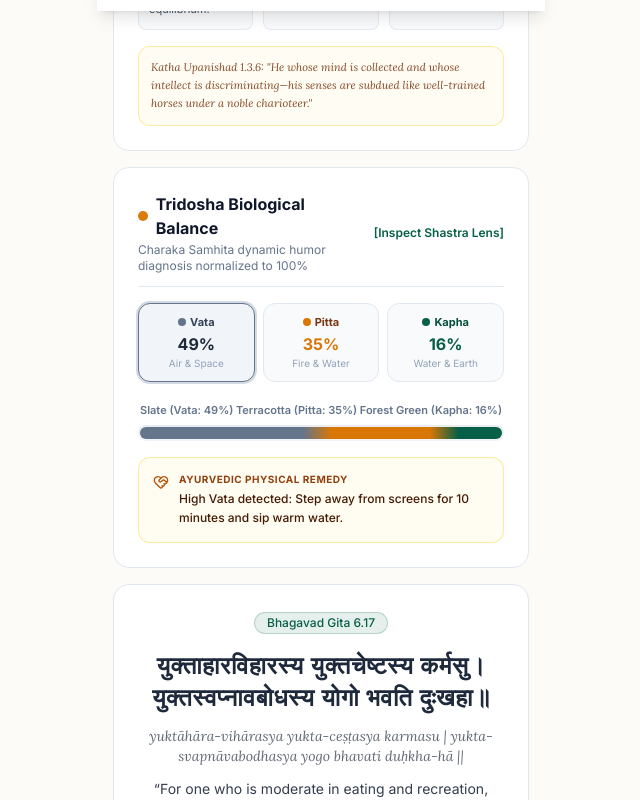
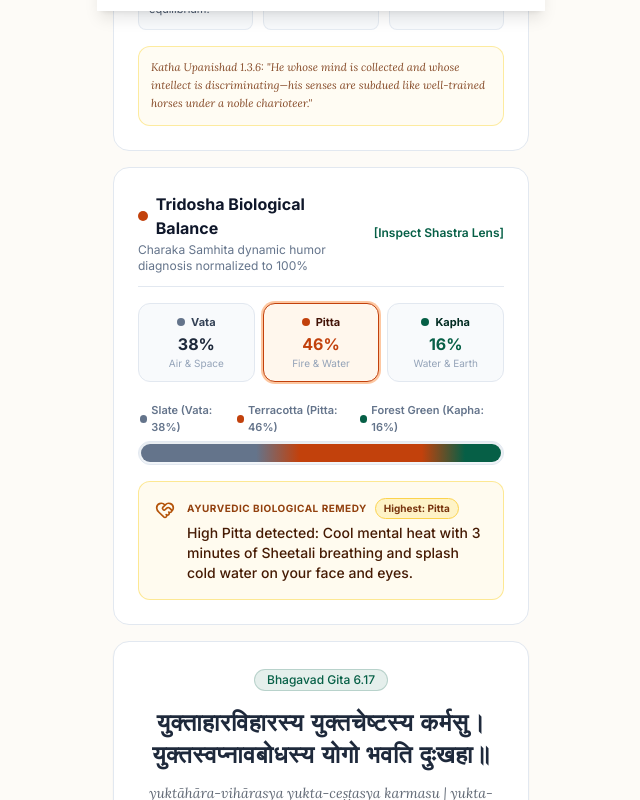
Before and after one commit to aayushm-stack/AAMIGA_serror, a React (Vite) app: page / in a window 1280 px wide. Shown: the part 789-1589 px from the top of the page, without its empty margins (319-959 px from the left). Built offline with nearby package versions, Linux system fonts and the light colour scheme.

Commit message:
feat(dosha): implement dynamic biological monitor with normalized dosha spikes and soft shifting gradient

```diff
--- a/src/components/Chariot/TridoshaBar.tsx
+++ b/src/components/Chariot/TridoshaBar.tsx
@@ -1,7 +1,7 @@
 import React from 'react';
 import { useBrahmaPath } from '../../context/BrahmaPathContext';
 import { DoshaType } from '../../types/iks';
-import { Sparkles, HeartHandshake, ShieldCheck } from 'lucide-react';
+import { HeartHandshake, Sparkles } from 'lucide-react';
 
 export interface TridoshaBarProps {
   vata?: number;
@@ -16,12 +16,12 @@ export interface TridoshaBarProps {
 /**
  * Tridosha Biological Balance visualizer.
  * Normalizes Vata, Pitta, and Kapha to strictly equal 100%,
- * renders a soft horizontal shifting color gradient:
+ * renders a soft, horizontal shifting color gradient:
  * - Slate (#64748B) for Vata (Air/Space)
- * - Terracotta (#D97706) for Pitta (Fire/Water)
+ * - Terracotta (#C2410C) for Pitta (Fire/Water)
  * - Forest Green (#065F46) for Kapha (Water/Earth)
  *
- * Below the gradient, outputs a compassionate, one-line physical remedy.
+ * Below the gradient, outputs a dynamic, compassionate Ayurvedic physical remedy.
  */
 export const TridoshaBar: React.FC<TridoshaBarProps> = ({
   vata,
@@ -43,36 +43,65 @@ export const TridoshaBar: React.FC<TridoshaBarProps> = ({
 
   // Strict normalization guaranteeing vataPct + pittaPct + kaphaPct === 100%
   const total = rawVata + rawPitta + rawKapha || 1;
-  const vataPct = Math.max(5, Math.round((rawVata / total) * 100));
-  const pittaPct = Math.max(5, Math.round((rawPitta / total) * 100));
-  // Guarantee exact sum of 100%
-  const kaphaPct = Math.max(5, 100 - (vataPct + pittaPct));
+  let vataPct = Math.round((rawVata / total) * 100);
+  let pittaPct = Math.round((rawPitta / total) * 100);
+  let kaphaPct = 100 - (vataPct + pittaPct);
 
-  // Active dominant dosha
+  // Safety bounds
+  if (kaphaPct < 0) {
+    pittaPct += kaphaPct;
+    kaphaPct = 0;
+  } else if (kaphaPct > 100) {
+    kaphaPct = 100;
+    vataPct = 0;
+    pittaPct = 0;
+  }
+
+  // Active dominant / highest dosha
   const activeDominant: DoshaType =
-    dominantDosha ?? diag?.aggravatedDosha ?? (
-      vataPct >= pittaPct && vataPct >= kaphaPct
-        ? 'Vata'
-        : pittaPct >= vataPct && pittaPct >= kaphaPct
-        ? 'Pitta'
-        : 'Kapha'
-    );
+    dominantDosha ??
+    diag?.aggravatedDosha ??
+    (vataPct >= pittaPct && vataPct >= kaphaPct
+      ? 'Vata'
+      : pittaPct >= vataPct && pittaPct >= kaphaPct
+      ? 'Pitta'
+      : 'Kapha');
 
-  // Compassionate one-line physical remedy
-  const physicalRemedy =
-    remedy ??
-    diag?.physicalRemedy ??
-    (activeDominant === 'Vata'
-      ? 'High Vata detected: Step away from screens for 10 minutes and sip warm water.'
-      : activeDominant === 'Pitta'
-      ? 'High Pitta detected: Cool mental heat with 3 minutes of Sheetali breathing and splash cold water on your face and eyes.'
-      : 'High Kapha detected: Counter physical stagnation with 10 brisk Surya Namaskars or a 10-minute brisk walk in fresh air.');
+  // Dynamic compassionate physical remedy based on the highest Dosha
+  let physicalRemedy = remedy ?? diag?.physicalRemedy;
+  if (!physicalRemedy) {
+    if (activeDominant === 'Vata') {
+      physicalRemedy =
+        'High Vata detected: Step away from screens for 10 minutes and sip warm water.';
+    } else if (activeDominant === 'Pitta') {
+      physicalRemedy =
+        'High Pitta detected: Cool mental heat with 3 minutes of Sheetali breathing and splash cold water on your face and eyes.';
+    } else {
+      physicalRemedy =
+        'High Kapha detected: Counter physical stagnation with 10 brisk Surya Namaskars or a 10-minute brisk walk in fresh air.';
+    }
+  }
 
-  const handleInspect = onInspectShastra ?? (() => context.openShastraLens('gunas'));
+  const handleInspect =
+    onInspectShastra ?? (() => context.openShastraLens('gunas'));
 
-  // Color Stops for smooth horizontal shifting gradient
-  const vataEnd = Math.max(0, Math.min(90, vataPct));
-  const pittaEnd = Math.max(vataEnd + 5, Math.min(95, vataPct + pittaPct));
+  // Soft blend feathering between color zones for smooth horizontal shifting gradient
+  const feather = 6;
+  const vataEnd = vataPct;
+  const pittaEnd = vataPct + pittaPct;
+
+  const vStop1 = Math.max(0, vataEnd - feather);
+  const vStop2 = Math.min(100, vataEnd + feather);
+  const pStop1 = Math.max(vStop2, pittaEnd - feather);
+  const pStop2 = Math.min(100, pittaEnd + feather);
+
+  const gradientBackground = `linear-gradient(90deg,
+    #64748B 0%,
+    #64748B ${vStop1}%,
+    #C2410C ${vStop2}%,
+    #C2410C ${pStop1}%,
+    #065F46 ${pStop2}%,
+    #065F46 100%)`;
 
   return (
     <div
@@ -86,7 +115,7 @@ export const TridoshaBar: React.FC<TridoshaBarProps> = ({
       <div className="flex items-center justify-between border-b border-slate-200 pb-3">
         <div>
           <div className="flex items-center gap-2">
-            <span className="w-2.5 h-2.5 rounded-full bg-[#D97706] animate-pulse" />
+            <span className="w-2.5 h-2.5 rounded-full bg-[#C2410C] animate-pulse" />
             <h3 className="text-base font-bold text-slate-900">
               Tridosha Biological Balance
             </h3>
@@ -118,8 +147,8 @@ export const TridoshaBar: React.FC<TridoshaBarProps> = ({
             activeDominant === 'Vata' ? 'ring-2 ring-slate-400/40 shadow-xs' : ''
           }`}
         >
-          <div className="flex items-center justify-center gap-1 mb-0.5">
-            <span className="w-2 h-2 rounded-full bg-slate-500" />
+          <div className="flex items-center justify-center gap-1.5 mb-0.5">
+            <span className="w-2 h-2 rounded-full bg-[#64748B]" />
             <span className="text-[11px] font-bold text-slate-700">Vata</span>
           </div>
           <span className="text-base font-extrabold text-slate-800">{vataPct}%</span>
@@ -129,18 +158,18 @@ export const TridoshaBar: React.FC<TridoshaBarProps> = ({
         {/* Pitta Badge (Terracotta) */}
         <div
           style={{
-            backgroundColor: activeDominant === 'Pitta' ? '#FEF3C7' : '#F8FAFC',
-            borderColor: activeDominant === 'Pitta' ? '#D97706' : '#E2E8F0',
+            backgroundColor: activeDominant === 'Pitta' ? '#FFF7ED' : '#F8FAFC',
+            borderColor: activeDominant === 'Pitta' ? '#C2410C' : '#E2E8F0',
           }}
           className={`p-2.5 rounded-xl border text-center transition-all ${
-            activeDominant === 'Pitta' ? 'ring-2 ring-amber-500/40 shadow-xs' : ''
+            activeDominant === 'Pitta' ? 'ring-2 ring-orange-500/40 shadow-xs' : ''
           }`}
         >
-          <div className="flex items-center justify-center gap-1 mb-0.5">
-            <span className="w-2 h-2 rounded-full bg-[#D97706]" />
-            <span className="text-[11px] font-bold text-amber-900">Pitta</span>
+          <div className="flex items-center justify-center gap-1.5 mb-0.5">
+            <span className="w-2 h-2 rounded-full bg-[#C2410C]" />
+            <span className="text-[11px] font-bold text-orange-950">Pitta</span>
           </div>
-          <span className="text-base font-extrabold text-[#D97706]">{pittaPct}%</span>
+          <span className="text-base font-extrabold text-[#C2410C]">{pittaPct}%</span>
           <span className="text-[10px] text-slate-400 block">Fire &amp; Water</span>
         </div>
 
@@ -154,9 +183,9 @@ export const TridoshaBar: React.FC<TridoshaBarProps> = ({
             activeDominant === 'Kapha' ? 'ring-2 ring-emerald-600/40 shadow-xs' : ''
           }`}
         >
-          <div className="flex items-center justify-center gap-1 mb-0.5">
+          <div className="flex items-center justify-center gap-1.5 mb-0.5">
             <span className="w-2 h-2 rounded-full bg-[#065F46]" />
-            <span className="text-[11px] font-bold text-emerald-900">Kapha</span>
+            <span className="text-[11px] font-bold text-emerald-950">Kapha</span>
           </div>
           <span className="text-base font-extrabold text-[#065F46]">{kaphaPct}%</span>
           <span className="text-[10px] text-slate-400 block">Water &amp; Earth</span>
@@ -166,25 +195,28 @@ export const TridoshaBar: React.FC<TridoshaBarProps> = ({
       {/* Soft Horizontal Shifting Color Gradient */}
       <div className="space-y-1.5 pt-1">
         <div className="flex justify-between text-[11px] font-semibold text-slate-500 px-0.5">
-          <span>Slate (Vata: {vataPct}%)</span>
-          <span>Terracotta (Pitta: {pittaPct}%)</span>
-          <span>Forest Green (Kapha: {kaphaPct}%)</span>
+          <span className="flex items-center gap-1">
+            <span className="w-2 h-2 rounded-full bg-[#64748B]" />
+            Slate (Vata: {vataPct}%)
+          </span>
+          <span className="flex items-center gap-1">
+            <span className="w-2 h-2 rounded-full bg-[#C2410C]" />
+            Terracotta (Pitta: {pittaPct}%)
+          </span>
+          <span className="flex items-center gap-1">
+            <span className="w-2 h-2 rounded-full bg-[#065F46]" />
+            Forest Green (Kapha: {kaphaPct}%)
+          </span>
         </div>
 
-        {/* Continuous Soft Gradient Track */}
-        <div className="relative w-full h-4 rounded-full overflow-hidden shadow-inner bg-slate-100 p-0.5">
+        {/* Continuous Soft Shifting Gradient Track */}
+        <div className="relative w-full h-5 sm:h-6 rounded-full overflow-hidden shadow-inner bg-slate-100 p-0.5 border border-slate-200">
           <div
             style={{
               width: '100%',
               height: '100%',
               borderRadius: '9999px',
-              background: `linear-gradient(90deg,
-                #64748B 0%,
-                #64748B ${Math.max(0, vataEnd - 4)}%,
-                #D97706 ${vataEnd + 4}%,
-                #D97706 ${Math.max(vataEnd + 5, pittaEnd - 4)}%,
-                #065F46 ${pittaEnd + 4}%,
-                #065F46 100%)`,
+              background: gradientBackground,
               transition: 'background 700ms ease-in-out',
             }}
             className="transition-all duration-700 ease-out shadow-xs"
@@ -192,14 +224,19 @@ export const TridoshaBar: React.FC<TridoshaBarProps> = ({
         </div>
       </div>
 
-      {/* Compassionate One-Line Physical Remedy */}
-      <div className="p-3.5 bg-amber-50/70 border border-amber-200/80 rounded-xl flex items-start gap-2.5 shadow-2xs">
-        <HeartHandshake className="w-4 h-4 text-amber-700 flex-shrink-0 mt-0.5" />
-        <div className="space-y-0.5">
-          <span className="text-[10px] font-bold uppercase tracking-wider text-amber-800 block">
-            Ayurvedic Physical Remedy
-          </span>
-          <p className="text-xs text-amber-950 font-medium leading-relaxed">
+      {/* Dynamic Compassionate Remedy Based on Highest Dosha */}
+      <div className="p-4 bg-amber-50/80 border border-amber-200/90 rounded-xl flex items-start gap-3 shadow-xs">
+        <HeartHandshake className="w-5 h-5 text-amber-700 flex-shrink-0 mt-0.5" />
+        <div className="space-y-1">
+          <div className="flex items-center gap-2">
+            <span className="text-[10px] font-bold uppercase tracking-wider text-amber-800">
+              Ayurvedic Biological Remedy
+            </span>
+            <span className="text-[10px] font-bold px-2 py-0.5 rounded-full bg-amber-100 text-amber-900 border border-amber-300">
+              Highest: {activeDominant}
+            </span>
+          </div>
+          <p className="text-xs sm:text-sm text-amber-950 font-medium leading-relaxed">
             {physicalRemedy}
           </p>
         </div>
--- a/src/engine/gunaDoshaEngine.ts
+++ b/src/engine/gunaDoshaEngine.ts
@@ -158,122 +158,187 @@ export function calculateGunaDistribution(
 }
 
 /**
- * Analyzes behavioral signals and urge triggers to detect acute Dosha imbalances
- * based strictly on real user logs rather than arbitrary percentages:
+ * Analyzes behavioral signals and urge triggers to detect acute Tri-Dosha biological imbalances:
  *
  * - Vata: Spiked by high screen time, irregular sleep, or "Academic Anxiety".
  * - Pitta: Spiked by "Social Comparison" or "Toxic Hostility".
  * - Kapha: Spiked by >9 hours of sleep or Tamasic nutritional intake.
+ *
+ * Normalizes all three doshas to strictly equal 100%, determines the dominant aggravated humor,
+ * and prescribes dynamic, compassionate Ayurvedic remedies based on the highest Dosha.
  */
 export function diagnoseDoshaImbalance(
-  logs: TrayopastambhaLog[],
-  interceptions: InterceptionRecord[]
+  logs: TrayopastambhaLog[] = [],
+  interceptions: InterceptionRecord[] = []
 ): DoshaDiagnosisResult {
+  const safeLogs = Array.isArray(logs) ? logs : [logs];
+  const safeInterceptions = Array.isArray(interceptions) ? interceptions : [interceptions];
+
   let vataScore = 0;
   let pittaScore = 0;
   let kaphaScore = 0;
 
-  // 1. Evaluate user lifestyle logs (Ahara & Nidra signals)
-  const recentLogs = logs.slice(-7);
+  // 1. Evaluate lifestyle & physiological signals from logs (recent 7 days)
+  const recentLogs = safeLogs.slice(-7);
   for (const log of recentLogs) {
-    // VATA: Spikes with high screen time (>120 mins)
-    if (log.ahara.digitalConsumptionMinutes > 120) {
-      const excessIntervals = Math.floor((log.ahara.digitalConsumptionMinutes - 120) / 30) + 1;
-      vataScore += excessIntervals * 10;
+    if (!log) continue;
+
+    // --- VATA SPIKES ---
+    // High screen time (>120 mins)
+    if (log.ahara && typeof log.ahara.digitalConsumptionMinutes === 'number') {
+      if (log.ahara.digitalConsumptionMinutes > 120) {
+        const excessIntervals = Math.floor((log.ahara.digitalConsumptionMinutes - 120) / 30) + 1;
+        vataScore += 20 + excessIntervals * 10;
+      }
     }
 
-    // VATA: Spikes with irregular sleep (erratic schedule or disturbed rest)
-    if (!log.nidra.bedtimeConsistency) {
-      vataScore += 15;
-    }
-    if (log.nidra.restQuality === 'Disturbed') {
-      vataScore += 15;
-    }
-    if (log.nidra.hoursSlept < 6) {
-      vataScore += 12;
+    // Irregular sleep (inconsistent bedtime schedule, disturbed rest quality, or <6 hours)
+    if (log.nidra) {
+      if (log.nidra.bedtimeConsistency === false) {
+        vataScore += 20;
+      }
+      if (log.nidra.restQuality === 'Disturbed') {
+        vataScore += 20;
+      }
+      if (typeof log.nidra.hoursSlept === 'number' && log.nidra.hoursSlept < 6) {
+        vataScore += 15;
+      }
+
+      // --- KAPHA SPIKES ---
+      // >9 hours of sleep
+      if (typeof log.nidra.hoursSlept === 'number' && log.nidra.hoursSlept > 9) {
+        kaphaScore += 35;
+      }
+      if (log.nidra.restQuality === 'Lethargic') {
+        kaphaScore += 20;
+      }
     }
 
-    // KAPHA: Spikes if user logs > 9 hours of sleep
-    if (log.nidra.hoursSlept > 9) {
-      kaphaScore += 25;
-    }
-    if (log.nidra.restQuality === 'Lethargic') {
-      kaphaScore += 15;
+    // --- KAPHA SPIKES ---
+    // Tamasic nutrition
+    if (log.ahara && log.ahara.nutritionQuality === 'Tamasic') {
+      kaphaScore += 35;
     }
 
-    // KAPHA: Spikes if user logs Tamasic nutritional intake
-    if (log.ahara.nutritionQuality === 'Tamasic') {
-      kaphaScore += 25;
+    // Supporting heating signals for Pitta
+    if (log.ahara && log.ahara.nutritionQuality === 'Rajasic') {
+      pittaScore += 10;
+    }
+    if (log.brahmacharya && log.brahmacharya.dominantGuna === 'Rajas') {
+      pittaScore += 10;
     }
 
-    // PITTA: Supporting dietary heating signals
-    if (log.ahara.nutritionQuality === 'Rajasic') {
-      pittaScore += 10;
-    }
-    if (log.brahmacharya.dominantGuna === 'Rajas') {
-      pittaScore += 8;
+    // General reflection text scan
+    if (log.generalReflection) {
+      const refText = log.generalReflection.toLowerCase();
+      if (
+        refText.includes('academic anxiety') ||
+        (refText.includes('academic') && refText.includes('anxiety'))
+      ) {
+        vataScore += 35;
+      }
+      if (
+        refText.includes('social comparison') ||
+        refText.includes('comparison')
+      ) {
+        pittaScore += 35;
+      }
+      if (
+        refText.includes('toxic hostility') ||
+        refText.includes('toxic') ||
+        refText.includes('hostil')
+      ) {
+        pittaScore += 40;
+      }
     }
   }
 
-  // 2. Evaluate specific trigger categories from Interceptions
-  const recentInterceptions = interceptions.slice(0, 15);
+  // 2. Evaluate urge triggers & vitarka narratives from Interception records (recent 15)
+  const recentInterceptions = safeInterceptions.slice(0, 15);
   for (const rec of recentInterceptions) {
-    const trigger = rec.triggerCategory as string;
+    if (!rec) continue;
+    const trigger = (rec.triggerCategory || '') as string;
     const vitarka = (rec.vitarkaText || '').toLowerCase();
+    const stage = rec.cascadeStageReached as string;
 
-    // VATA: Spike if user triggers "Academic Anxiety"
+    // --- VATA SPIKE: "Academic Anxiety" ---
     if (
       trigger === 'Academic_Anxiety' ||
       trigger === 'Academic Anxiety' ||
-      vitarka.includes('academic') ||
-      vitarka.includes('exam') ||
-      vitarka.includes('anxiety')
+      vitarka.includes('academic anxiety') ||
+      (vitarka.includes('academic') && vitarka.includes('anxiety')) ||
+      vitarka.includes('exam stress') ||
+      vitarka.includes('exam anxiety')
     ) {
-      vataScore += 30;
+      vataScore += 40;
     } else if (trigger === 'Doomscrolling') {
       vataScore += 15;
     }
 
-    // PITTA: Spike if user triggers "Social Comparison" or "Toxic Hostility"
+    // --- PITTA SPIKE: "Social Comparison" ---
     if (
       trigger === 'Social_Comparison' ||
       trigger === 'Social Comparison' ||
+      vitarka.includes('social comparison') ||
       vitarka.includes('comparison') ||
       vitarka.includes('envy') ||
       vitarka.includes('jealous')
     ) {
-      pittaScore += 30;
+      pittaScore += 40;
     }
 
+    // --- PITTA SPIKE: "Toxic Hostility" ---
     if (
       trigger === 'Toxic_Hostility' ||
       trigger === 'Toxic Hostility' ||
-      rec.cascadeStageReached === 'Krodha_Agitation' ||
+      stage === 'Krodha_Agitation' ||
+      vitarka.includes('toxic hostility') ||
+      vitarka.includes('toxic') ||
       vitarka.includes('hostil') ||
-      vitarka.includes('toxic') ||
-      vitarka.includes('anger')
+      vitarka.includes('anger') ||
+      vitarka.includes('rage') ||
+      vitarka.includes('partner')
     ) {
-      pittaScore += 35;
+      pittaScore += 45;
     }
 
-    // KAPHA: Spike if user triggers "Lethargy"
-    if (trigger === 'Lethargy' || vitarka.includes('letharg') || vitarka.includes('inertia')) {
+    // --- KAPHA SPIKE: "Lethargy" ---
+    if (
+      trigger === 'Lethargy' ||
+      vitarka.includes('letharg') ||
+      vitarka.includes('inertia') ||
+      vitarka.includes('sluggish')
+    ) {
       kaphaScore += 30;
     }
   }
 
-  // Natural balanced baseline if no severe disruptions exist yet
+  // Natural balanced baseline if no severe disruptions are recorded yet
   if (vataScore === 0 && pittaScore === 0 && kaphaScore === 0) {
     vataScore = 10;
     pittaScore = 10;
     kaphaScore = 10;
   }
 
-  // Calculate normalized percentages summing to exactly 100%
+  // 3. Normalize these to equal strictly 100%
   const total = vataScore + pittaScore + kaphaScore;
-  const vataPercentage = Math.round((vataScore / total) * 100);
-  const pittaPercentage = Math.round((pittaScore / total) * 100);
-  const kaphaPercentage = 100 - (vataPercentage + pittaPercentage);
+  let vataPercentage = Math.round((vataScore / total) * 100);
+  let pittaPercentage = Math.round((pittaScore / total) * 100);
+  let kaphaPercentage = 100 - (vataPercentage + pittaPercentage);
+
+  // Safety correction guaranteeing valid distribution [0, 100] summing to 100%
+  if (kaphaPercentage < 0) {
+    if (pittaPercentage >= Math.abs(kaphaPercentage)) {
+      pittaPercentage += kaphaPercentage;
+    } else {
+      vataPercentage += kaphaPercentage;
+    }
+    kaphaPercentage = 0;
+  } else if (kaphaPercentage > 100) {
+    kaphaPercentage = 100;
+    vataPercentage = 0;
+    pittaPercentage = 0;
+  }
 
   const normalizedPercentages: DoshaDistribution = {
     vata: vataPercentage,
@@ -287,17 +352,17 @@ export function diagnoseDoshaImbalance(
     kapha: kaphaScore,
   };
 
-  // Determine dominant aggravated dosha
+  // 4. Determine dominant aggravated Dosha (highest percentage)
   let aggravatedDosha: DoshaType = 'Vata';
-  if (pittaScore > vataScore && pittaScore >= kaphaScore) {
+  if (pittaPercentage > vataPercentage && pittaPercentage >= kaphaPercentage) {
     aggravatedDosha = 'Pitta';
-  } else if (kaphaScore > vataScore && kaphaScore > pittaScore) {
+  } else if (kaphaPercentage > vataPercentage && kaphaPercentage > pittaPercentage) {
     aggravatedDosha = 'Kapha';
   } else {
     aggravatedDosha = 'Vata';
   }
 
-  // Generate compassionate, one-line physical remedy based on dominant imbalance
+  // 5. Dynamic, compassionate remedy based on highest Dosha
   let physicalRemedy = '';
   if (aggravatedDosha === 'Vata') {
     physicalRemedy =
```
